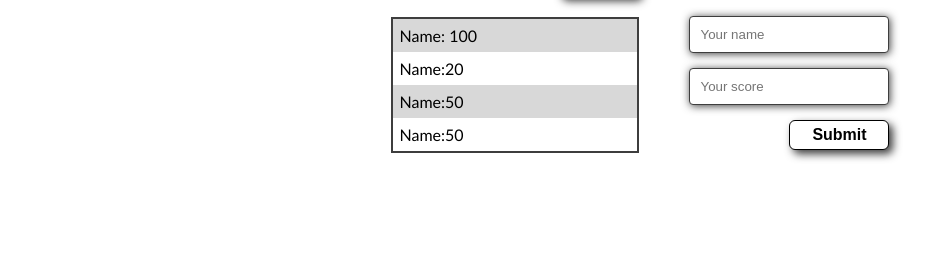
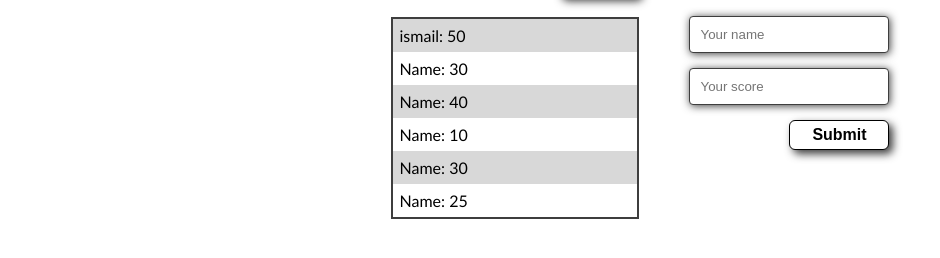
Before and after one commit to oldProjectss/Leaderboard, a website built with webpack: page src/index.html in a window 1280 px wide. Shown: the part 192-450 px from the top of the page, without its empty margins (0-940 px from the left). Built offline with nearby package versions, Linux system fonts and the light colour scheme.

Commit message:
Add HTML dynamically

```diff
--- a/src/index.html
+++ b/src/index.html
@@ -14,12 +14,7 @@
           <h2 class="board-title">Recent scores</h2>
           <button class="board-btn">Refresh</button>
         </div>
-        <ul class="board-list">
-          <li class="scores">Name: 100</li>
-          <li class="scores">Name:20</li>
-          <li class="scores">Name:50</li>
-          <li class="scores">Name:50</li>
-        </ul>
+        <ul class="board-list"></ul>
       </section>
       <section class="add-board">
         <h2 class="add-title">Add your score</h2>
--- a/src/index.js
+++ b/src/index.js
@@ -1 +1,18 @@
 import './style.css';
+import list from './leaderboardList.js';
+
+const listContainer = document.querySelector('.board-list');
+const refreshButton = document.querySelector('.board-btn');
+const refreshList = () => {
+  listContainer.innerHTML = '';
+  list.forEach((item) => {
+    listContainer.innerHTML += `<li class="scores">${item.name}: ${item.score}</li>`;
+  });
+  return 0;
+};
+
+refreshList();
+
+refreshButton.addEventListener('click', () => {
+  refreshList();
+});
--- /dev/null
+++ b/src/leaderboardList.js
@@ -0,0 +1,28 @@
+const list = [
+  {
+    name: 'ismail',
+    score: 50,
+  },
+  {
+    name: 'Name',
+    score: 30,
+  },
+  {
+    name: 'Name',
+    score: 40,
+  },
+  {
+    name: 'Name',
+    score: 10,
+  },
+  {
+    name: 'Name',
+    score: 30,
+  },
+  {
+    name: 'Name',
+    score: 25,
+  },
+];
+
+export default list;
```
